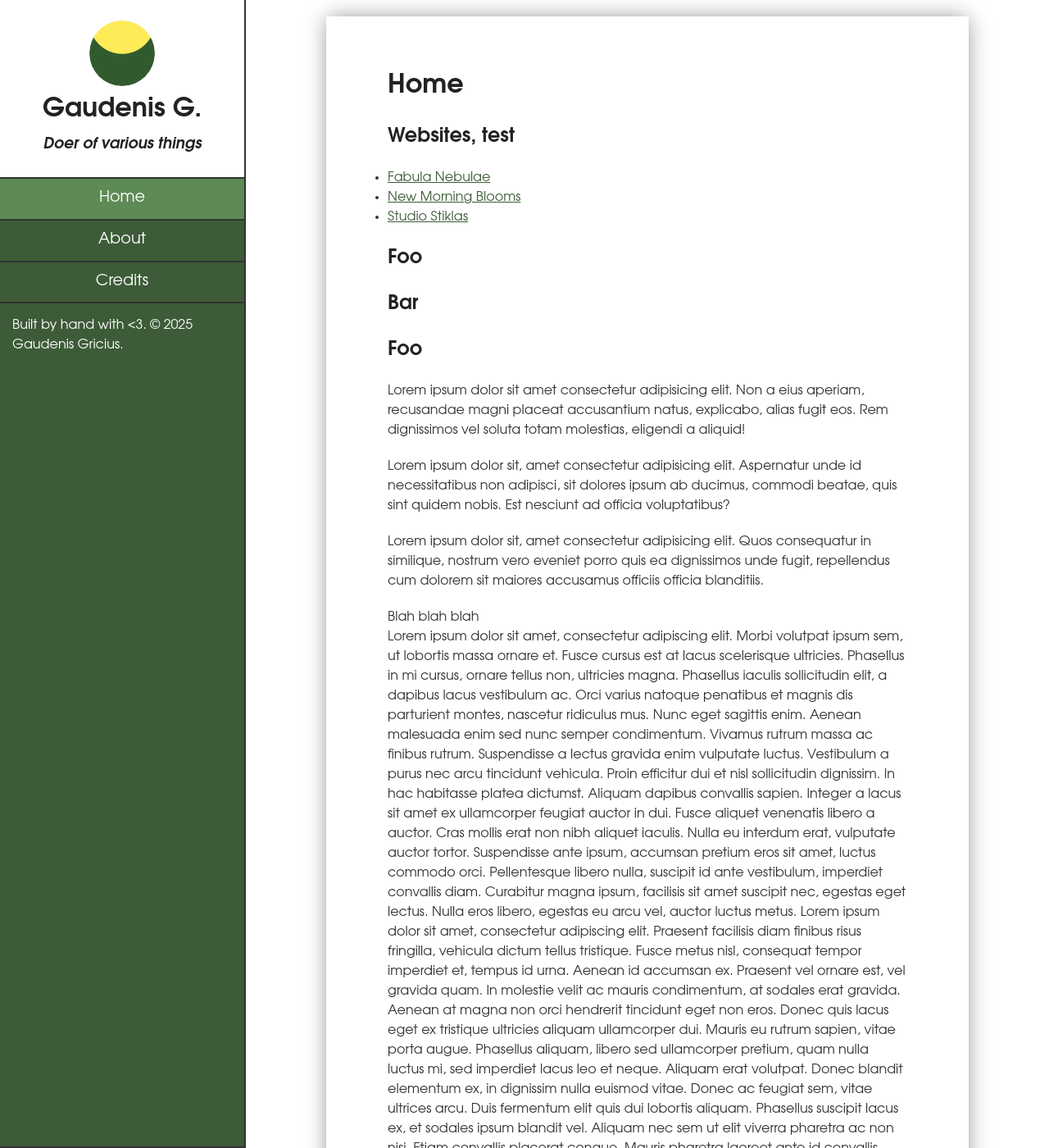
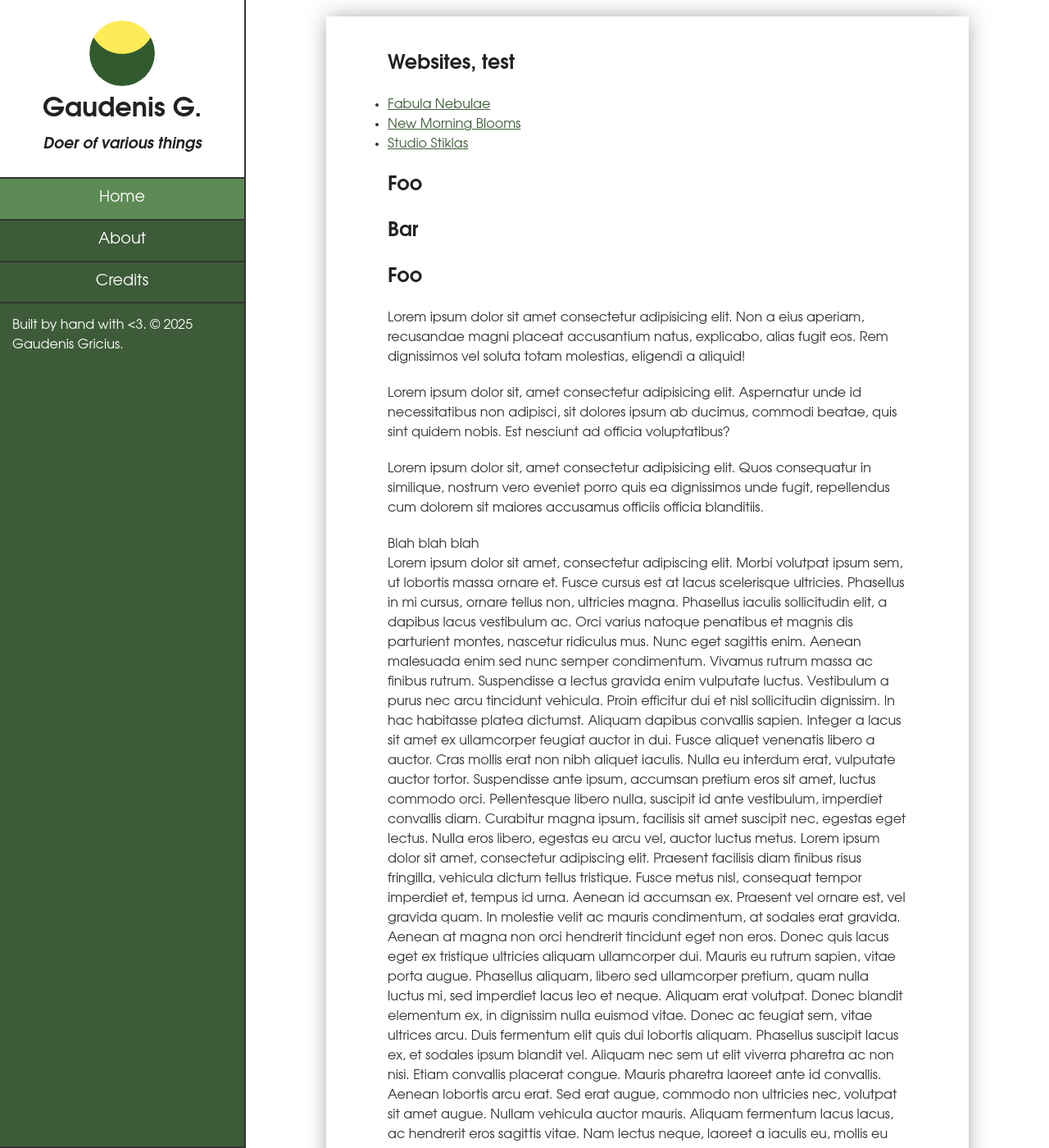
Before and after one commit to gaudenisg/gaudenisg.github.io, a Jekyll site: the page built from index.html, in a window 1280 px wide and 1400 px high. Shown: the whole window at 82% size. Built offline with Jekyll 4.4.1, drawn with Linux system fonts in a browser that asks for light colours.

Commit message:
shadow + title

```diff
--- a/_layouts/default.html
+++ b/_layouts/default.html
@@ -13,7 +13,7 @@
         {% include sidebar.html %}
         <div class="content-container-container">
             <div class="content-container">
-                <h1 class="page-title">{{ page.title }}</h1>
+                {% if page.title != "Home"%}<h1 class="page-title">{{ page.title }}</h1>{% endif %}
                 {{ content }}
             </div>
         </div>
--- a/_sass/main.scss
+++ b/_sass/main.scss
@@ -29,7 +29,7 @@ a {
 .content-container {
     width: 100%;
     padding: 15px 32px;
-    box-shadow: 0px 0px 25px -3px rgba(51,51,51,0.6);
+    box-shadow: 0px 0px 25px -3px rgba(51,51,51,0.5);
     @media screen and (min-width: $md) {
         width: 90%;
         padding: 30px 30px;
```
